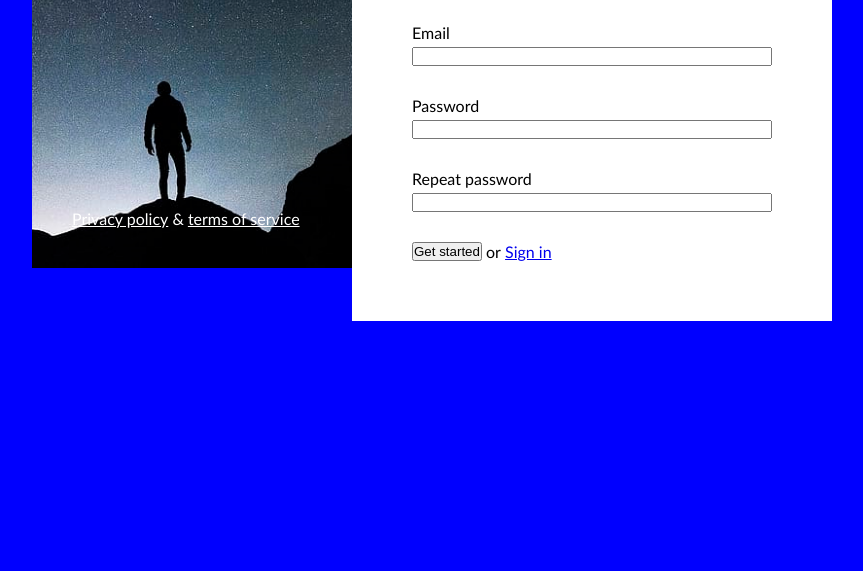
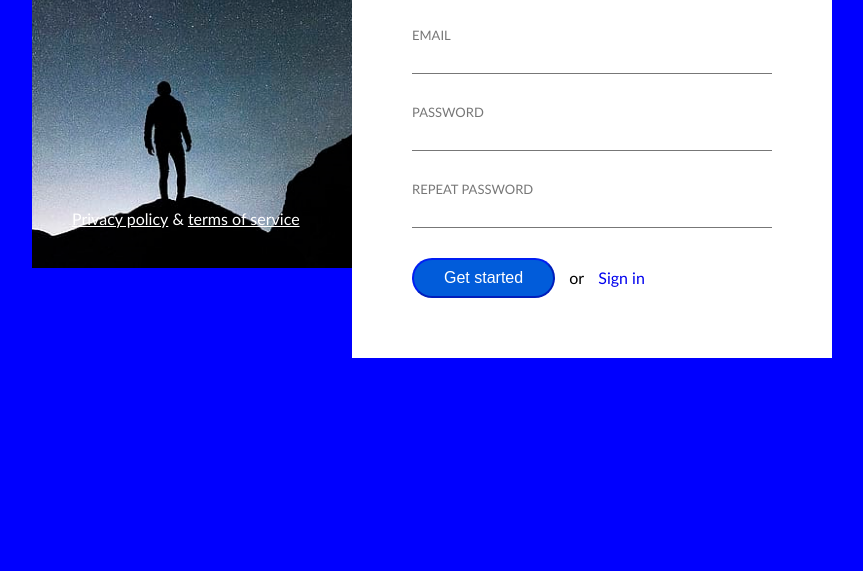
Before and after one commit to melanijaa/10-sign-up-page, a website: page index.html in a window 1280 px wide. Shown: the part 229-800 px from the top of the page, without its empty margins (208-1071 px from the left). Drawn offline with Linux system fonts and the light colour scheme.

Commit message:
button style

```diff
--- a/css/button.css
+++ b/css/button.css
@@ -0,0 +1,12 @@
+.btn {
+    font-size: 16px;
+    line-height: 20px;
+    padding: 8px;
+    padding-left: 30px;
+    padding-right: 30px;
+    border-radius: 20px;
+    border-color: #00fa;
+    background-color: #015cda;
+    color: #fff;
+    cursor: pointer;
+}
--- a/css/form.css
+++ b/css/form.css
@@ -15,8 +15,30 @@
     display: inline-block;
     width: 100%;
     margin-bottom: 5px;
+    text-transform: uppercase;
+    font-size: 13px;
+    color: #777;
 }
 
 .form > .form-row > .input {
     width: 100%;
+    border: none;
+    border-bottom: 1px solid #777;
+    padding-top: 5px;
+    padding-bottom: 5px;
 }
+
+.form span {
+    line-height: 40px;
+    margin-right: 10px;
+    margin-left: 10px;
+}
+
+.form a {
+    line-height: 40px;
+    text-decoration: none;
+}
+
+.form a:hover {
+    text-decoration: underline;
+}
--- a/index.html
+++ b/index.html
@@ -52,7 +52,7 @@
                     <input id="repeat-password" type="password" class="input" required>
                 </div>
                 <div class="form-row">
-                    <button type="submit">Get started</button>
+                    <button type="submit" class="btn">Get started</button>
                     <span>or</span>
                     <a href="http://www.example.com/">Sign in</a>
                 </div>
```
